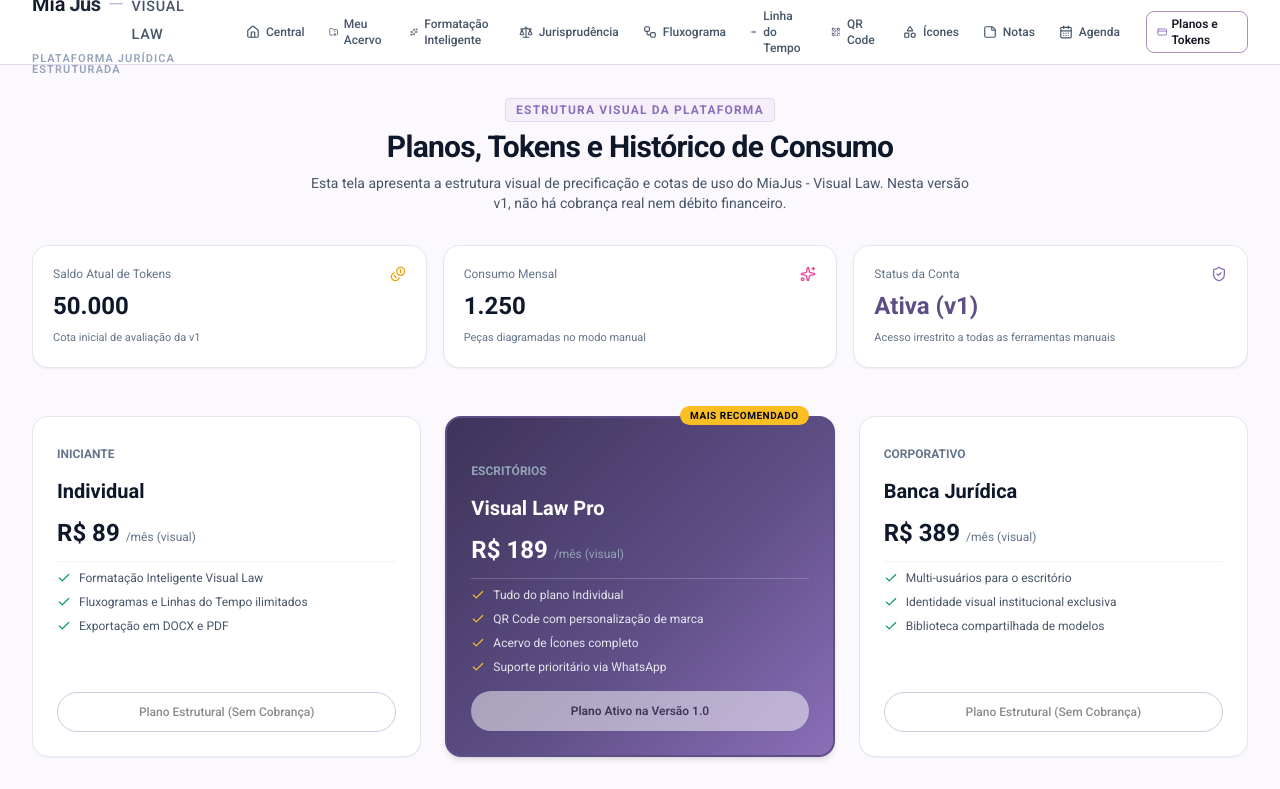
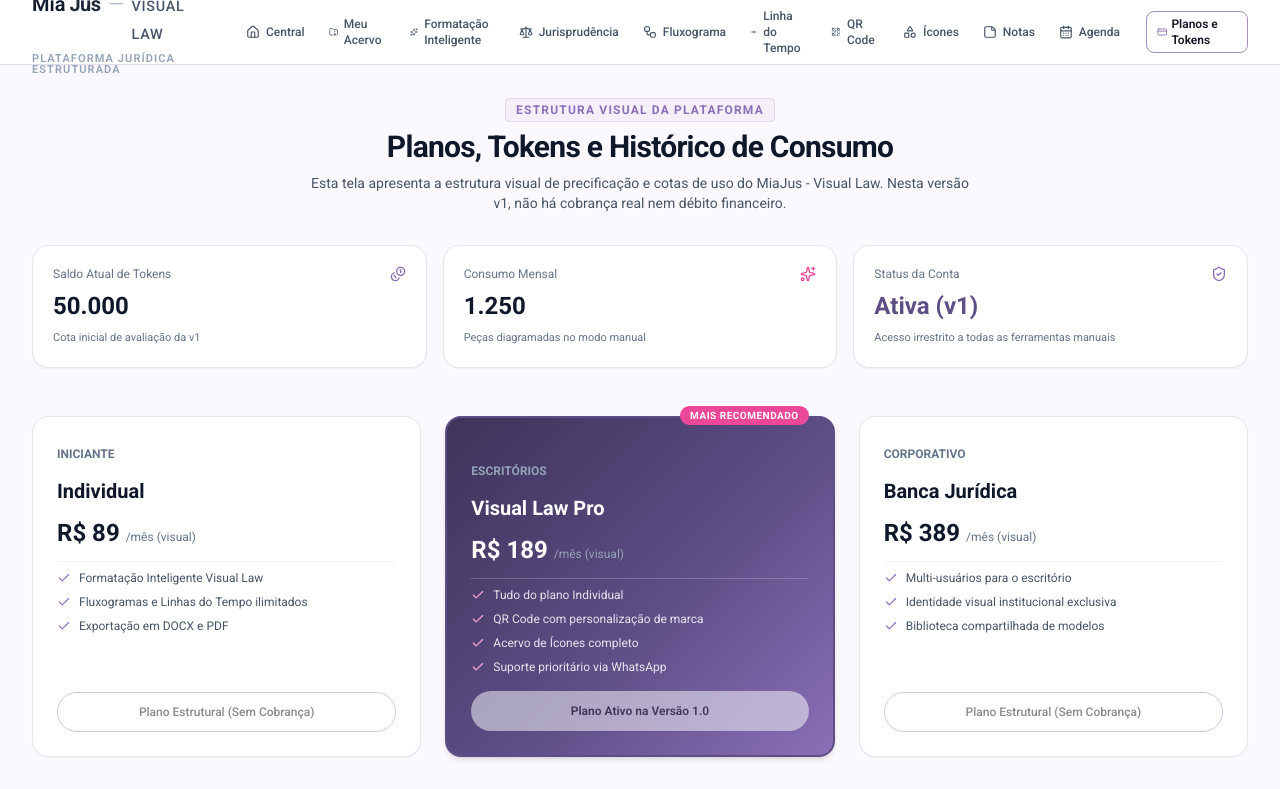
Before and after one commit to Marcelajuss/miajus---visual-law-92wo9d8s9, a React (Vite) app: page /planos in a window 1280 px wide. Shown: the top 789 px of the page. Built offline with nearby package versions, Linux system fonts and the light colour scheme.

Commit message:
Finaliza identidade visual lilás/rosa: últimos acentos emerald/âmbar trocados (Planos, atalhos Formatação, Buscador, hero da Central, sementes de notas)

```diff
--- a/src/lib/storage.ts
+++ b/src/lib/storage.ts
@@ -143,7 +143,7 @@ const NOTAS_INICIAIS: NotaItem[] = [
     titulo: 'Checklist de Elementos Visuais antes do Protocolo',
     texto:
       '1. Verificar contraste para impressão em preto e branco.\n2. Testar legibilidade de QR Codes com smartphone.\n3. Conferir se títulos e resumos não excedem 3 linhas.\n4. Incluir aviso legal da fonte de dados.',
-    cor: '#FEF3C7',
+    cor: '#FCE7F3',
     assunto: 'Qualidade Técnica',
     dataCriacao: '11/03/2025',
   },
@@ -152,7 +152,7 @@ const NOTAS_INICIAIS: NotaItem[] = [
     titulo: 'Resumo da Tese: Desvio Produtivo do Consumidor',
     texto:
       'Tese consolidada no STJ (Tema do tempo vital). Fundamentar com a perda de tempo útil tentando solucionar falha evidente do serviço bancário sem êxito.',
-    cor: '#ECFDF5',
+    cor: '#F4EFF9',
     assunto: 'Direito do Consumidor',
     dataCriacao: '09/03/2025',
   },
--- a/src/pages/BuscadorJurisprudenciaPage.tsx
+++ b/src/pages/BuscadorJurisprudenciaPage.tsx
@@ -303,8 +303,8 @@ export const BuscadorJurisprudenciaPage: React.FC = () => {
                   >
                     {copiadoId === item.id ? (
                       <>
-                        <Check className="w-3.5 h-3.5 text-emerald-600" />
-                        <span className="text-emerald-700 font-semibold">Ementa Copiada!</span>
+                        <Check className="w-3.5 h-3.5 text-[#8B6FB8]" />
+                        <span className="text-[#5D4E86] font-semibold">Ementa Copiada!</span>
                       </>
                     ) : (
                       <>
--- a/src/pages/CentralFerramentas.tsx
+++ b/src/pages/CentralFerramentas.tsx
@@ -51,7 +51,7 @@ export const CentralFerramentas: React.FC = () => {
             {/* Personagem Mia em destaque */}
             <div className="flex flex-col items-center flex-shrink-0">
               <MiaCharacter size="lg" expression="happy" className="bg-white/10 rounded-2xl p-1" />
-              <span className="text-[11px] font-medium text-amber-300 mt-1.5 tracking-wider uppercase">
+              <span className="text-[11px] font-medium text-[#F9A8D4] mt-1.5 tracking-wider uppercase">
                 Mia • Assistente
               </span>
             </div>
--- a/src/pages/FormatacaoInteligente.tsx
+++ b/src/pages/FormatacaoInteligente.tsx
@@ -372,7 +372,7 @@ export const FormatacaoInteligente: React.FC = () => {
                 onClick={() => adicionarElementoVisual('Fluxograma')}
                 className="text-[11px] justify-start h-8 px-2"
               >
-                <Columns className="w-3.5 h-3.5 mr-1.5 text-emerald-600" />+ Fluxograma
+                <Columns className="w-3.5 h-3.5 mr-1.5 text-[#8B6FB8]" />+ Fluxograma
               </Button>
               <Button
                 type="button"
@@ -381,7 +381,7 @@ export const FormatacaoInteligente: React.FC = () => {
                 onClick={() => adicionarElementoVisual('Tabela')}
                 className="text-[11px] justify-start h-8 px-2"
               >
-                <TableIcon className="w-3.5 h-3.5 mr-1.5 text-purple-600" />+ Tabela de Pedidos
+                <TableIcon className="w-3.5 h-3.5 mr-1.5 text-[#EC4899]" />+ Tabela de Pedidos
               </Button>
               <Button
                 type="button"
@@ -390,7 +390,7 @@ export const FormatacaoInteligente: React.FC = () => {
                 onClick={() => adicionarElementoVisual('Gráfico')}
                 className="text-[11px] justify-start h-8 px-2"
               >
-                <BarChart2 className="w-3.5 h-3.5 mr-1.5 text-amber-600" />+ Gráfico Estatístico
+                <BarChart2 className="w-3.5 h-3.5 mr-1.5 text-[#5D4E86]" />+ Gráfico Estatístico
               </Button>
             </div>
 
--- a/src/pages/PlanosTokensPage.tsx
+++ b/src/pages/PlanosTokensPage.tsx
@@ -29,7 +29,7 @@ export const PlanosTokensPage: React.FC = () => {
         <div className="p-5 rounded-2xl bg-white border border-slate-200 shadow-sm space-y-2">
           <div className="flex items-center justify-between text-slate-500 text-xs">
             <span>Saldo Atual de Tokens</span>
-            <Coins className="w-4 h-4 text-amber-500" />
+            <Coins className="w-4 h-4 text-[#8B6FB8]" />
           </div>
           <p className="text-2xl font-serif font-bold text-slate-900">50.000</p>
           <p className="text-[11px] text-slate-500">Cota inicial de avaliação da v1</p>
@@ -68,15 +68,15 @@ export const PlanosTokensPage: React.FC = () => {
             </p>
             <ul className="text-xs text-slate-600 space-y-2 pt-2 border-t border-slate-100">
               <li className="flex items-center gap-2">
-                <Check className="w-3.5 h-3.5 text-emerald-600" />
+                <Check className="w-3.5 h-3.5 text-[#8B6FB8]" />
                 Formatação Inteligente Visual Law
               </li>
               <li className="flex items-center gap-2">
-                <Check className="w-3.5 h-3.5 text-emerald-600" />
+                <Check className="w-3.5 h-3.5 text-[#8B6FB8]" />
                 Fluxogramas e Linhas do Tempo ilimitados
               </li>
               <li className="flex items-center gap-2">
-                <Check className="w-3.5 h-3.5 text-emerald-600" />
+                <Check className="w-3.5 h-3.5 text-[#8B6FB8]" />
                 Exportação em DOCX e PDF
               </li>
             </ul>
@@ -88,7 +88,7 @@ export const PlanosTokensPage: React.FC = () => {
 
         {/* Plano Pro (Destaque) */}
         <div className="p-6 rounded-2xl bg-grad-hero text-white border-2 border-[#5D4E86] shadow-md space-y-4 flex flex-col justify-between relative">
-          <span className="absolute -top-3 right-6 bg-amber-400 text-slate-950 text-[10px] font-bold uppercase tracking-wider px-2.5 py-0.5 rounded-full">
+          <span className="absolute -top-3 right-6 bg-[#EC4899] text-white text-[10px] font-bold uppercase tracking-wider px-2.5 py-0.5 rounded-full">
             Mais Recomendado
           </span>
           <div className="space-y-3">
@@ -99,19 +99,19 @@ export const PlanosTokensPage: React.FC = () => {
             </p>
             <ul className="text-xs text-white/85 space-y-2 pt-2 border-t border-white/20">
               <li className="flex items-center gap-2">
-                <Check className="w-3.5 h-3.5 text-amber-400" />
+                <Check className="w-3.5 h-3.5 text-[#F9A8D4]" />
                 Tudo do plano Individual
               </li>
               <li className="flex items-center gap-2">
-                <Check className="w-3.5 h-3.5 text-amber-400" />
+                <Check className="w-3.5 h-3.5 text-[#F9A8D4]" />
                 QR Code com personalização de marca
               </li>
               <li className="flex items-center gap-2">
-                <Check className="w-3.5 h-3.5 text-amber-400" />
+                <Check className="w-3.5 h-3.5 text-[#F9A8D4]" />
                 Acervo de Ícones completo
               </li>
               <li className="flex items-center gap-2">
-                <Check className="w-3.5 h-3.5 text-amber-400" />
+                <Check className="w-3.5 h-3.5 text-[#F9A8D4]" />
                 Suporte prioritário via WhatsApp
               </li>
             </ul>
@@ -134,15 +134,15 @@ export const PlanosTokensPage: React.FC = () => {
             </p>
             <ul className="text-xs text-slate-600 space-y-2 pt-2 border-t border-slate-100">
               <li className="flex items-center gap-2">
-                <Check className="w-3.5 h-3.5 text-emerald-600" />
+                <Check className="w-3.5 h-3.5 text-[#8B6FB8]" />
                 Multi-usuários para o escritório
               </li>
               <li className="flex items-center gap-2">
-                <Check className="w-3.5 h-3.5 text-emerald-600" />
+                <Check className="w-3.5 h-3.5 text-[#8B6FB8]" />
                 Identidade visual institucional exclusiva
               </li>
               <li className="flex items-center gap-2">
-                <Check className="w-3.5 h-3.5 text-emerald-600" />
+                <Check className="w-3.5 h-3.5 text-[#8B6FB8]" />
                 Biblioteca compartilhada de modelos
               </li>
             </ul>
```
Also changed, not shown: .skip.config.json.
